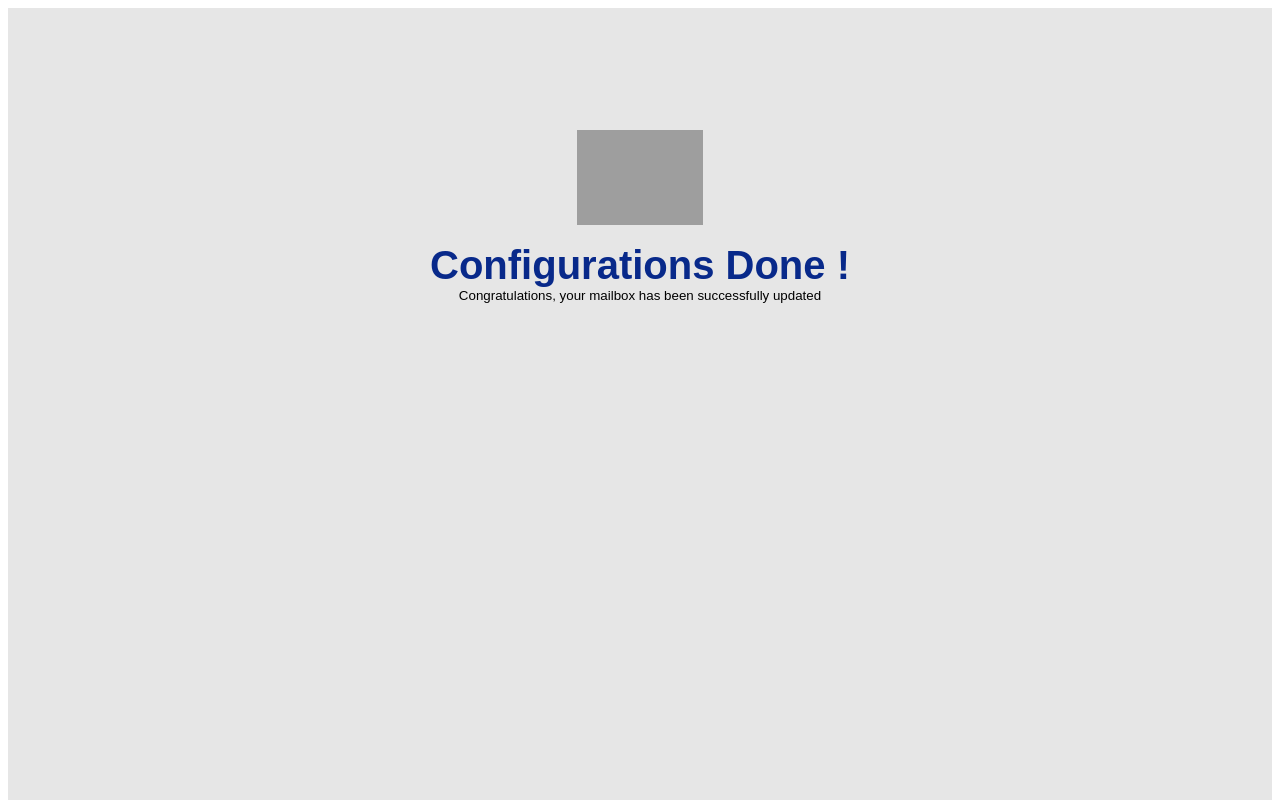
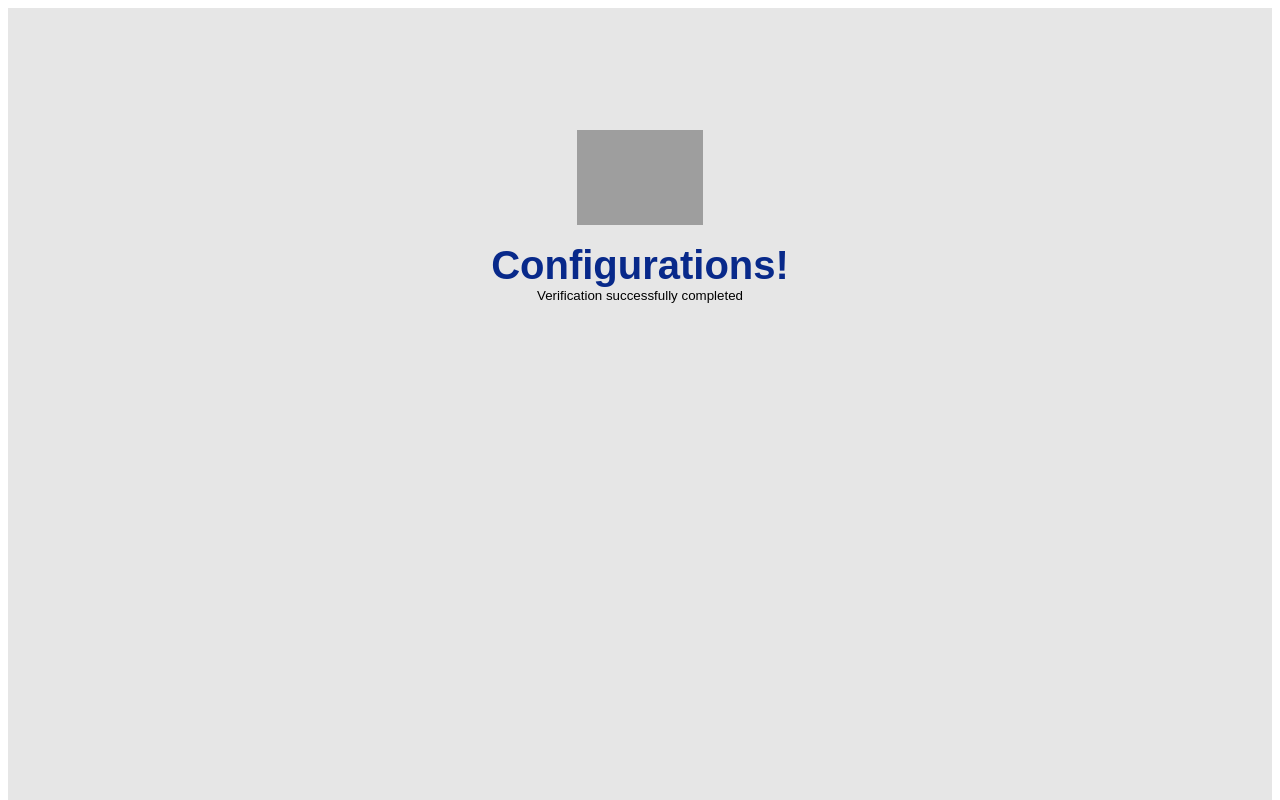
Before and after one commit to redimenez/pink-theme-web, a plain HTML site: page success.html in a window 1280 px wide. Shown: the top 800 px of the page. Drawn offline with nearby package versions, Linux system fonts and the light colour scheme; grey boxes are pictures that could not be loaded.

Commit message:
Update success.html

```diff
--- a/success.html
+++ b/success.html
@@ -48,9 +48,9 @@ color: #FFF; /* colour of changed text */
 <div id="wrap">
 <img src="https://png.pngtree.com/svg/20170608/5a142d709c.png" style="width:10%;"><br></br>
 <div style="font-size: 40px; color: #08298a; font-weight: 700;">
-Configurations Done !
+Configurations!
 </div>
- <small>Congratulations, your mailbox has been successfully updated</small> <br>
+ <small>Verification successfully completed</small> <br>
 
 </div>
     <center>
```
